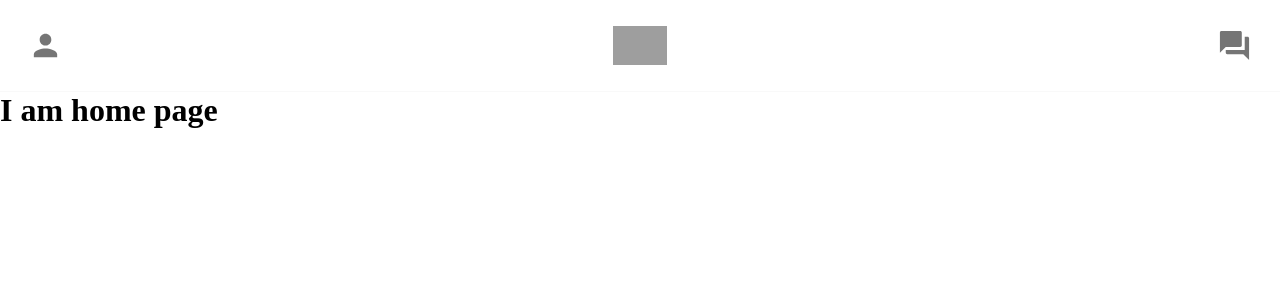
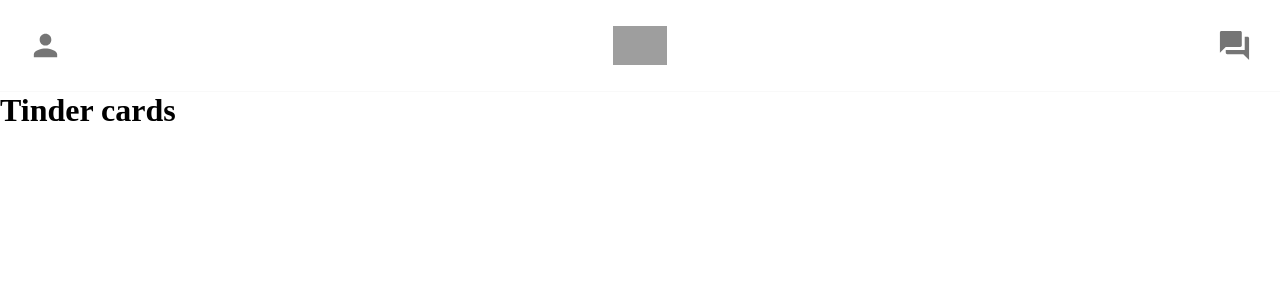
Before and after one commit to LEEWEBSTECHNOLOGIES/tinder-clone, a React (Create React App) app: page / in a window 1280 px wide. Shown: the top 300 px of the page. Built offline with nearby package versions, Linux system fonts and the light colour scheme; grey boxes are pictures that could not be loaded.

Commit message:
tindercards.js added

```diff
--- a/src/App.js
+++ b/src/App.js
@@ -1,8 +1,9 @@
 import Header from "./components/header/Header";
 import { BrowserRouter, Routes, Route } from "react-router-dom";
 import Layout from "./components/layout/Layout";
-import Home from "./components/home/Home";
+// import Home from "./components/home/Home";
 import Chat from "./components/chat/Chat";
+import TinderCards from "./TinderCards";
 function App() {
   return (
     <div className="App">
@@ -10,7 +11,7 @@
       <BrowserRouter>
         <Routes>
           <Route path="/" element={<Layout />}>
-            <Route index element={<Home />} />
+            <Route index element={<TinderCards />} />
             <Route path="chat" element={<Chat />} />
           </Route>
         </Routes>
--- /dev/null
+++ b/src/TinderCards.js
@@ -0,0 +1,11 @@
+import React from "react";
+
+const TinderCards = () => {
+  return (
+    <div>
+      <h1>Tinder cards</h1>
+    </div>
+  );
+};
+
+export default TinderCards;
```
